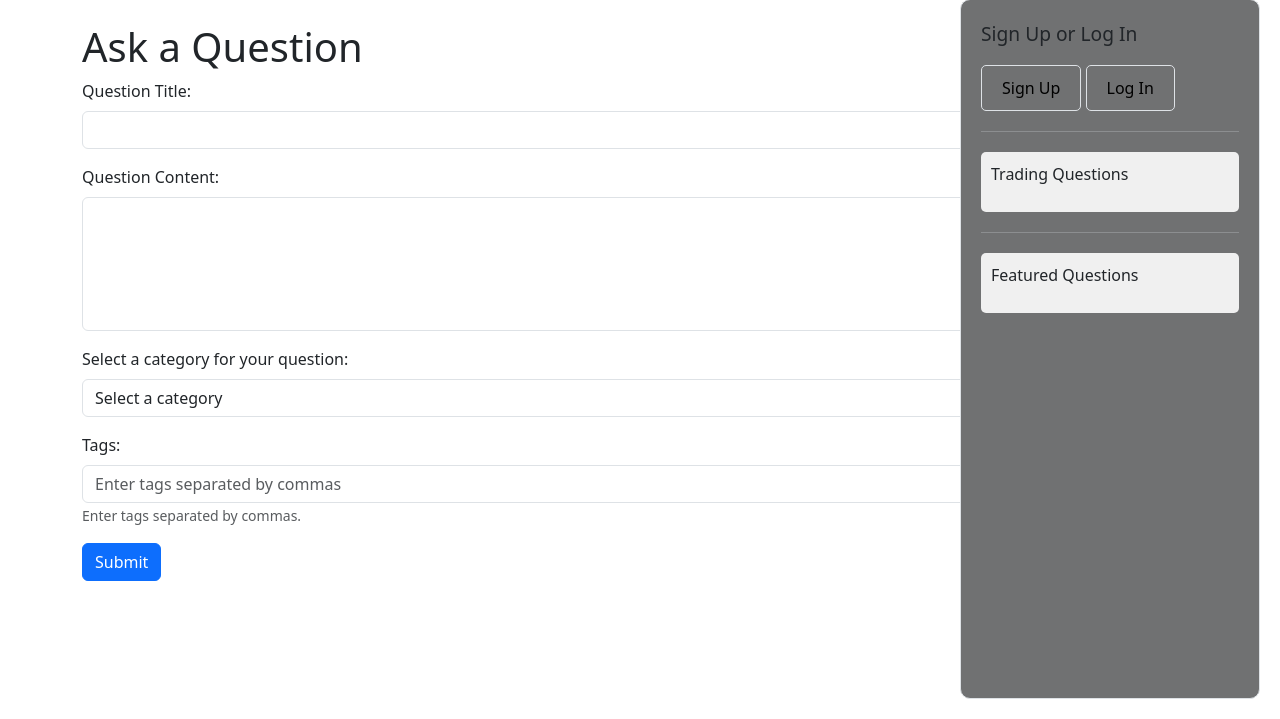
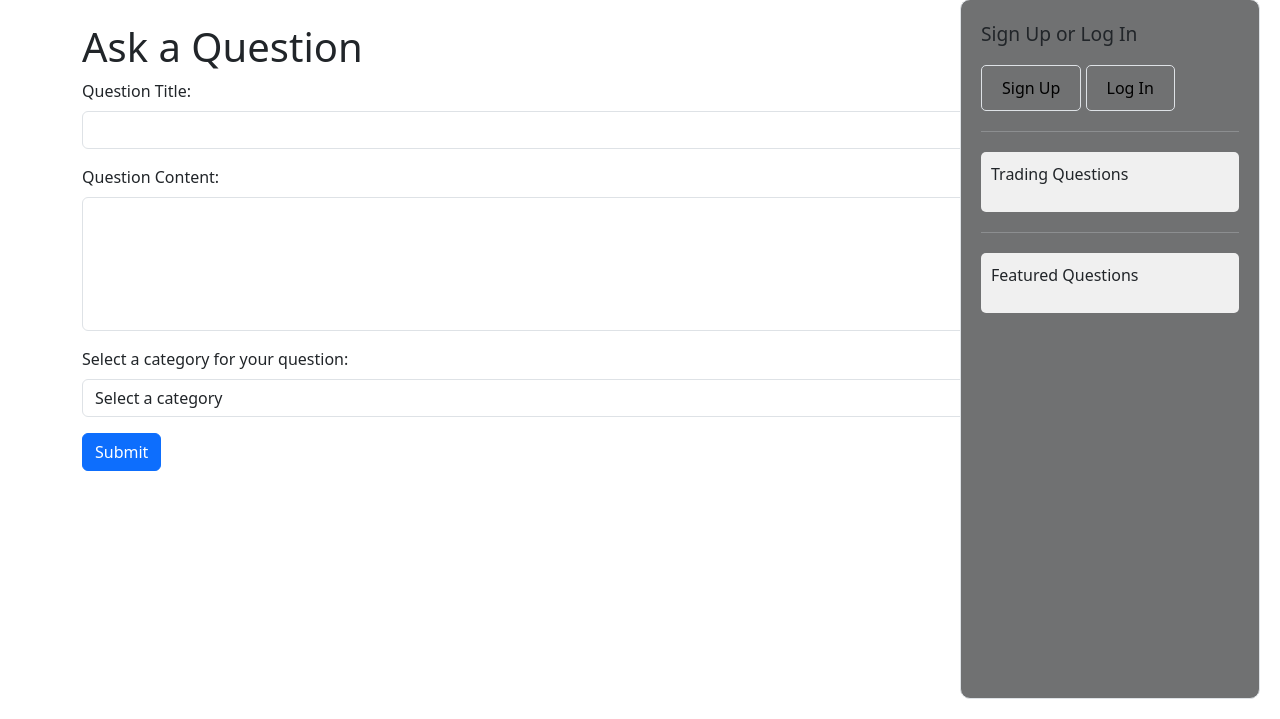
Before and after one commit to ibby-hassan/WAD2-Group-Project, a Django app: page /insQuire/askquestion/ in a window 1280 px wide. Shown: the part 81-800 px from the top of the page. Run offline with Django 3.2, Linux system fonts and the light colour scheme; data that the repository does not hold is empty.

Commit message:
we can post questions

```diff
--- a/insQuire/forms.py
+++ b/insQuire/forms.py
@@ -14,10 +14,13 @@ class UserProfileForm(forms.ModelForm):
         model = UserProfile
         fields = ('website', 'picture',)
 
+
+
 class QuestionForm(forms.ModelForm):
     class Meta:
         model = Question
-        fields = ['title', 'content', 'category', 'tags']
+        fields = ['title', 'content', 'category']
+
 
 class CategoryForm(forms.Form):
     name = forms.CharField(max_length=50, label='Category Name')
--- a/insQuire/models.py
+++ b/insQuire/models.py
@@ -43,7 +43,6 @@ class Question(models.Model):
     dateAsked = models.DateTimeField(auto_now_add=True)
     author = models.ForeignKey(UserProfile, on_delete=models.CASCADE, null=True, blank=True)
     category = models.ForeignKey(Category, on_delete=models.CASCADE)
-    tags = models.ManyToManyField(Tag, blank=True)
     votes = models.IntegerField(default=0)
 
     def __str__(self):
--- a/insQuire/views.py
+++ b/insQuire/views.py
@@ -127,7 +127,8 @@ def askQuestion(request):
         form = QuestionForm(request.POST)
         if form.is_valid():
             question = form.save(commit=False)
-            question.author = request.user
+            user_profile = request.user.userprofile
+            question.author = user_profile
             question.save()
             return redirect('insQuire:index')
     else:
--- a/templates/insQuire/askQuestion.html
+++ b/templates/insQuire/askQuestion.html
@@ -11,27 +11,23 @@
         <form method="post">
             {% csrf_token %}
             <div class="mb-3">
-                <label for="question_title" class="form-label">Question Title:</label>
-                <input type="text" class="form-control" id="question_title" name="question_title" required>
+                <label for="id_title" class="form-label">Question Title:</label>
+                <input type="text" class="form-control" id="id_title" name="title" required>
             </div>
             <div class="mb-3">
-                <label for="question_content" class="form-label">Question Content:</label>
-                <textarea class="form-control" id="question_content" name="question_content" rows="5" required></textarea>
+                <label for="id_content" class="form-label">Question Content:</label>
+                <textarea class="form-control" id="id_content" name="content" rows="5" required></textarea>
             </div>
             <div class="mb-3">
-                <label for="category_select" class="form-label">Select a category for your question:</label>
-                <select class="form-select" id="category_select" name="category" required>
+                <label for="id_category" class="form-label">Select a category for your question:</label>
+                <select class="form-select" id="id_category" name="category" required>
                     <option value="" selected disabled>Select a category</option>
                     {% for category in categories %}
                         <option value="{{ category.id }}">{{ category.name }}</option>
                     {% endfor %}
                 </select>
             </div>
-            <div class="mb-3">
-                <label for="tags" class="form-label">Tags:</label>
-                <input type="text" class="form-control" id="tags" name="tags" placeholder="Enter tags separated by commas">
-                <small id="tagsHelp" class="form-text text-muted">Enter tags separated by commas.</small>
-            </div>
+
             <button type="submit" class="btn btn-primary">Submit</button>
         </form>
     </div>
```
Also changed, not shown: insQuire/migrations/0007_remove_question_tags.py (added).
